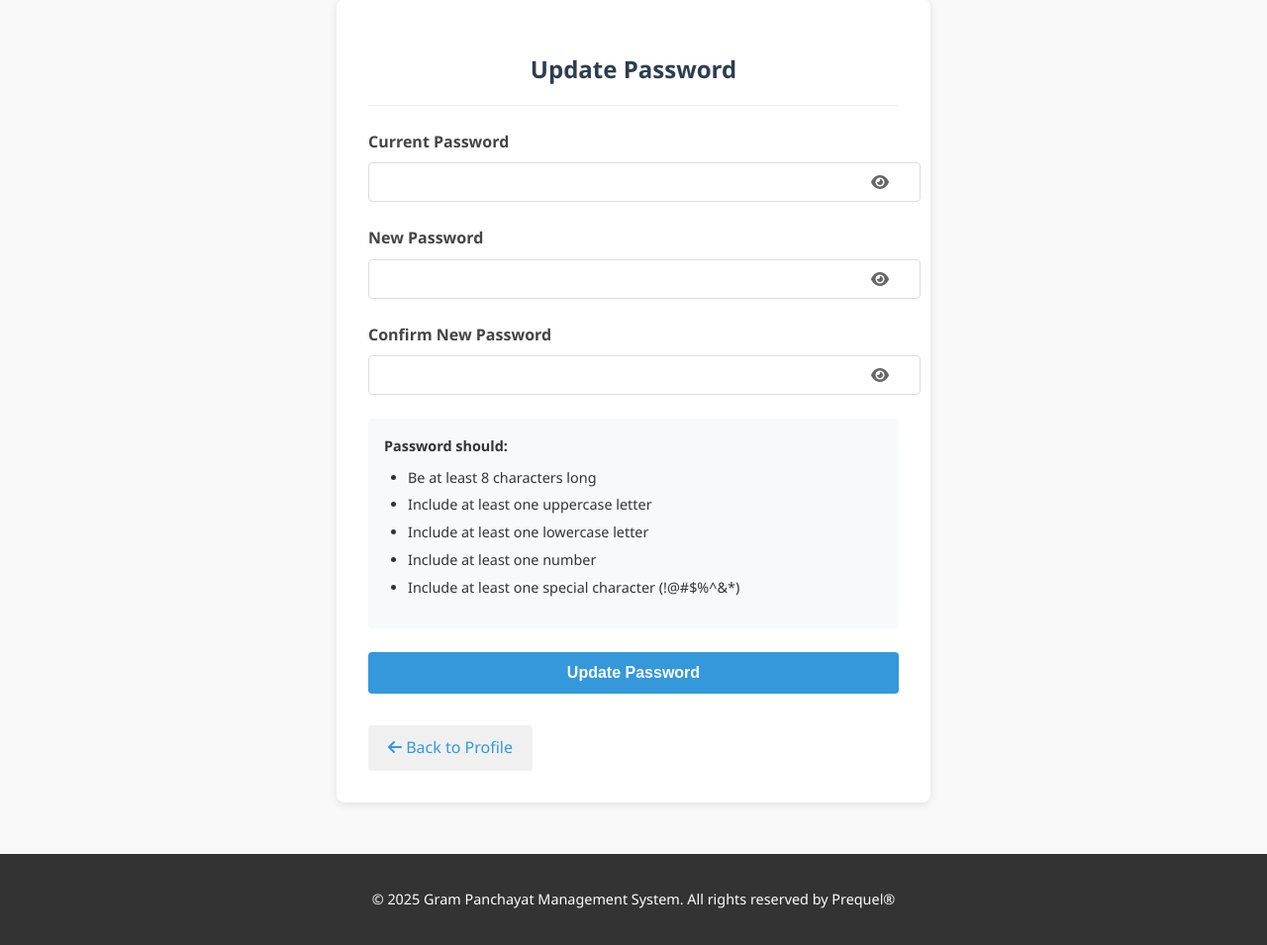
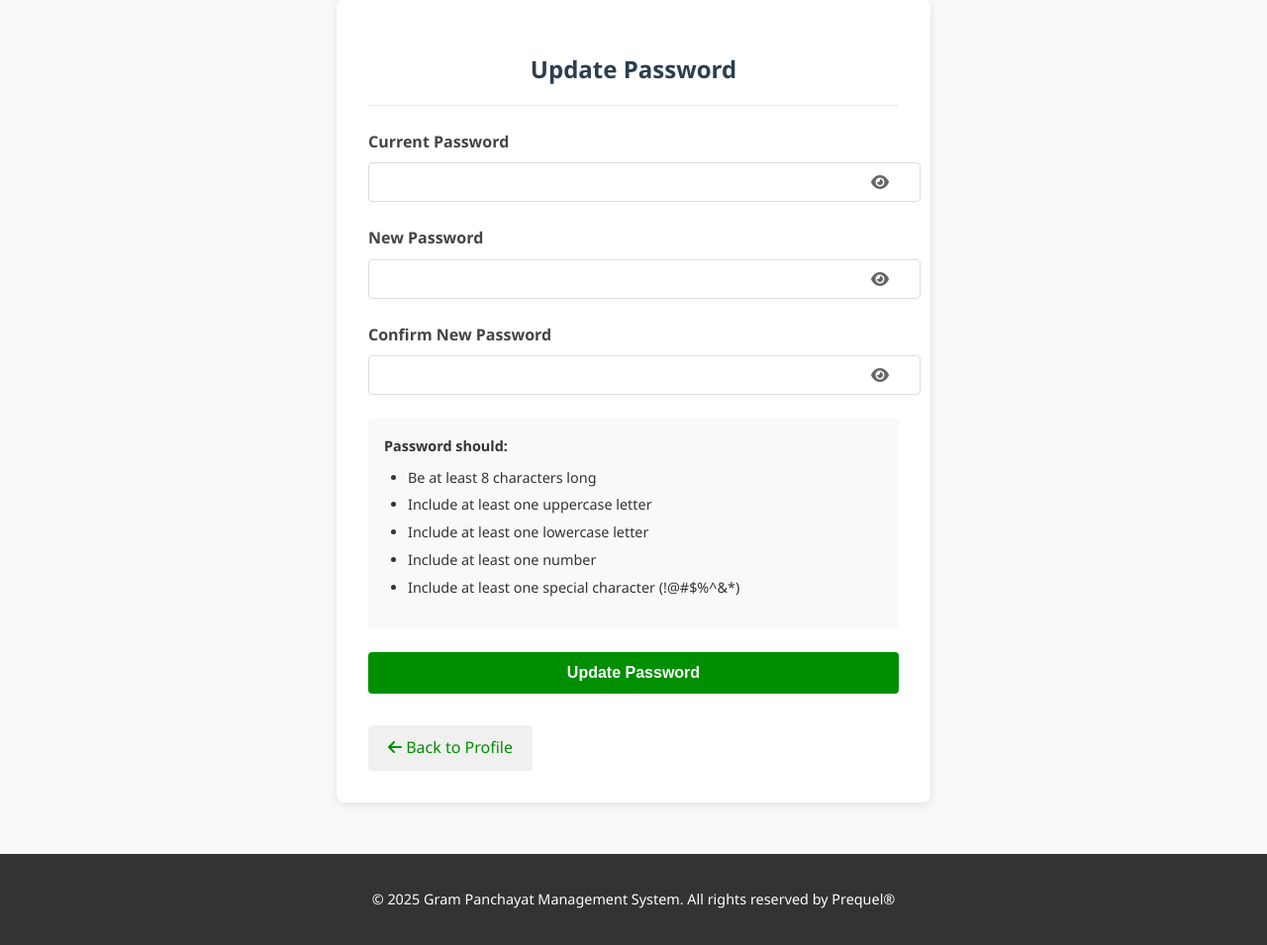
Before and after one commit to RG-04/Gram-Panchayat-Management-System, a Flask app: template app/templates/citizen/update_password.html in a window 1280 px wide. Shown: the part 121-1076 px from the top of the page at 99% size. Run offline with Flask 3, Linux system fonts and the light colour scheme; the template is opened without the code that fills it, so the values that code supplies are empty.

Commit message:
FIX: employee update password

```diff
--- a/app/routes/citizen.py
+++ b/app/routes/citizen.py
@@ -407,7 +407,7 @@ def panchayat_employees():
 
 
 @citizen_bp.route("/update_password", methods=["GET", "POST"])
-@role_required(["citizen"])
+@role_required(["citizen", "employee"])
 def update_password():
     """Update password page."""
     if request.method == "POST":
--- a/app/templates/citizen/update_password.html
+++ b/app/templates/citizen/update_password.html
@@ -89,7 +89,7 @@ Management System{% endblock %} {% block head %}
   }
 
   button[type="submit"] {
-    background-color: #3498db;
+    background-color: #008f00;
     color: white;
     border: none;
     padding: 12px 20px;
@@ -102,7 +102,7 @@ Management System{% endblock %} {% block head %}
   }
 
   button[type="submit"]:hover {
-    background-color: #2980b9;
+    background-color: #00b900;
   }
 
   .actions {
@@ -114,7 +114,7 @@ Management System{% endblock %} {% block head %}
   .back-link {
     display: inline-block;
     margin-top: 1rem;
-    color: #3498db;
+    color: #008f00;
     text-decoration: none;
   }
 
```
